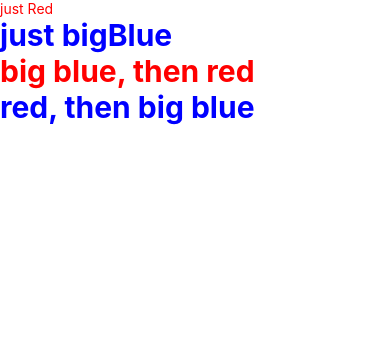
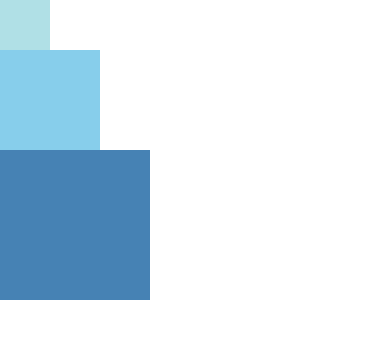
Before and after one commit to gcarvajalp/recycling-points, a React Native app: screen / in a window 390 px wide. Shown: the top 338 px of the page. Built offline with nearby package versions, Linux system fonts and the light colour scheme.

Commit message:
test flex dimensions

```diff
--- a/App.js
+++ b/App.js
@@ -1,25 +1,13 @@
 import React, {Component} from 'react';
-import {StyleSheet, Text, View} from 'react-native';
+import {View} from 'react-native';
 
-const styles = StyleSheet.create({
-	bigBlue:{
-		color: 'blue',
-		fontWeight: 'bold',
-		fontSize:30,
-	},
-	red:{
-		color:'red',
-	}
-});
-
-export default class LotsOfStyles extends Component{
+export default class FixedDimensionesBasics extends Component{
 	render(){
 		return(
 			<View>
-				<Text style={styles.red}>just Red</Text>
-				<Text style={styles.bigBlue}>just bigBlue</Text>
-				<Text style={[styles.bigBlue, styles.red]}>big blue, then red</Text>
-				<Text style={[styles.red, styles.bigBlue]}>red, then big blue</Text>
+				<View style={{width:50, height:50, backgroundColor:'powderblue'}}/>
+				<View style={{width: 100, height:100, backgroundColor:'skyblue'}}/>
+				<View style={{width: 150, height:150, backgroundColor:'steelblue'}}/>
 			</View>
 		);
 	}
```
